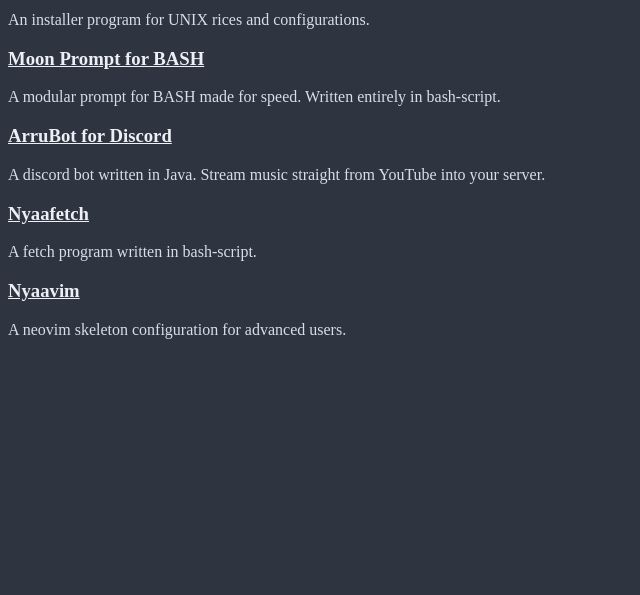
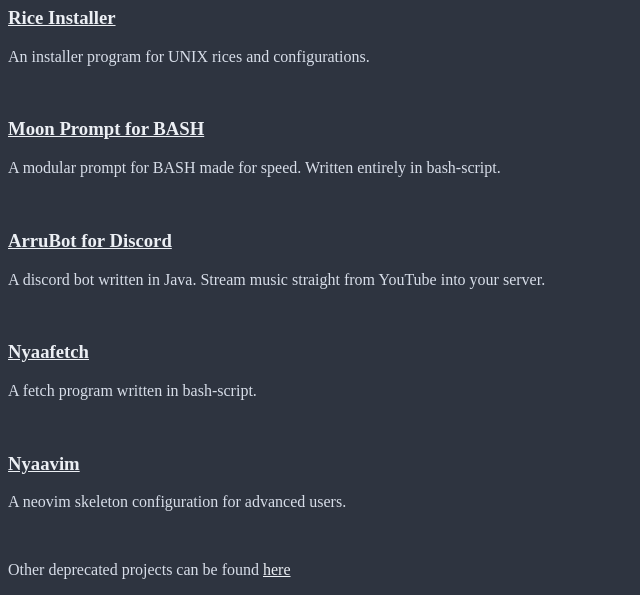
Before and after one commit to acidicneko/acidicneko.github.io, a plain HTML site: page projects.html in a window 1280 px wide. Shown: the part 544-1139 px from the top of the page, without its empty margins (0-640 px from the left). Before the commit the page ends 899 px from the top, so only its background shows below. Drawn offline with Linux system fonts and the light colour scheme.

Commit message:
update: add line breaks for better padding.

```diff
--- a/projects.html
+++ b/projects.html
@@ -6,25 +6,32 @@
     <body style="background-color: #2E3440; color: #D8DEE9; font-family: Iosevka;">
 
     <h2 style="text-align: center;">Projects</h2>
-
+    <br>
     <h3><a href="https://github.com/acidicneko/discitix_x86_64">Discitix Kernel</a></h3>
     <p>A hobbyist kernel for x86_64 platform written in C.</p>
     <img src="https://raw.githubusercontent.com/ayush7788/discitix_x86_64/main/images/prompt.png" height="350" width="500">
 
+    <br>
     <h3><a href="https://github.com/acidicneko/rci">Rice Installer</a></h3>
     <p>An installer program for UNIX rices and configurations.</p>
 
+    <br>
     <h3><a href="https://github.com/acidicneko/moon">Moon Prompt for BASH</a></h3>
     <p>A modular prompt for BASH made for speed. Written entirely in bash-script. </p>
 
+    <br>
     <h3><a href="https://github.com/acidicneko/ArruBot">ArruBot for Discord</a></h3>
     <p>A discord bot written in Java. Stream music straight from YouTube into your server.</p>
 
+    <br>
     <h3><a href="https://github.com/acidicneko/nyaafetch">Nyaafetch</a></h3>
     <p>A fetch program written in bash-script.</p>
 
+    <br>
     <h3><a href="https://github.com/acidicneko/nyaavim">Nyaavim</a></h3>
     <p>A neovim skeleton configuration for advanced users.</p>
 
+    <br>
+    <p>Other deprecated projects can be found <a href="https://github.com/acidicneko?tab=repositories">here</a></a></p>
     </body>
 </html>
```
Also changed, not shown: index.html (+4 -3 lines).
